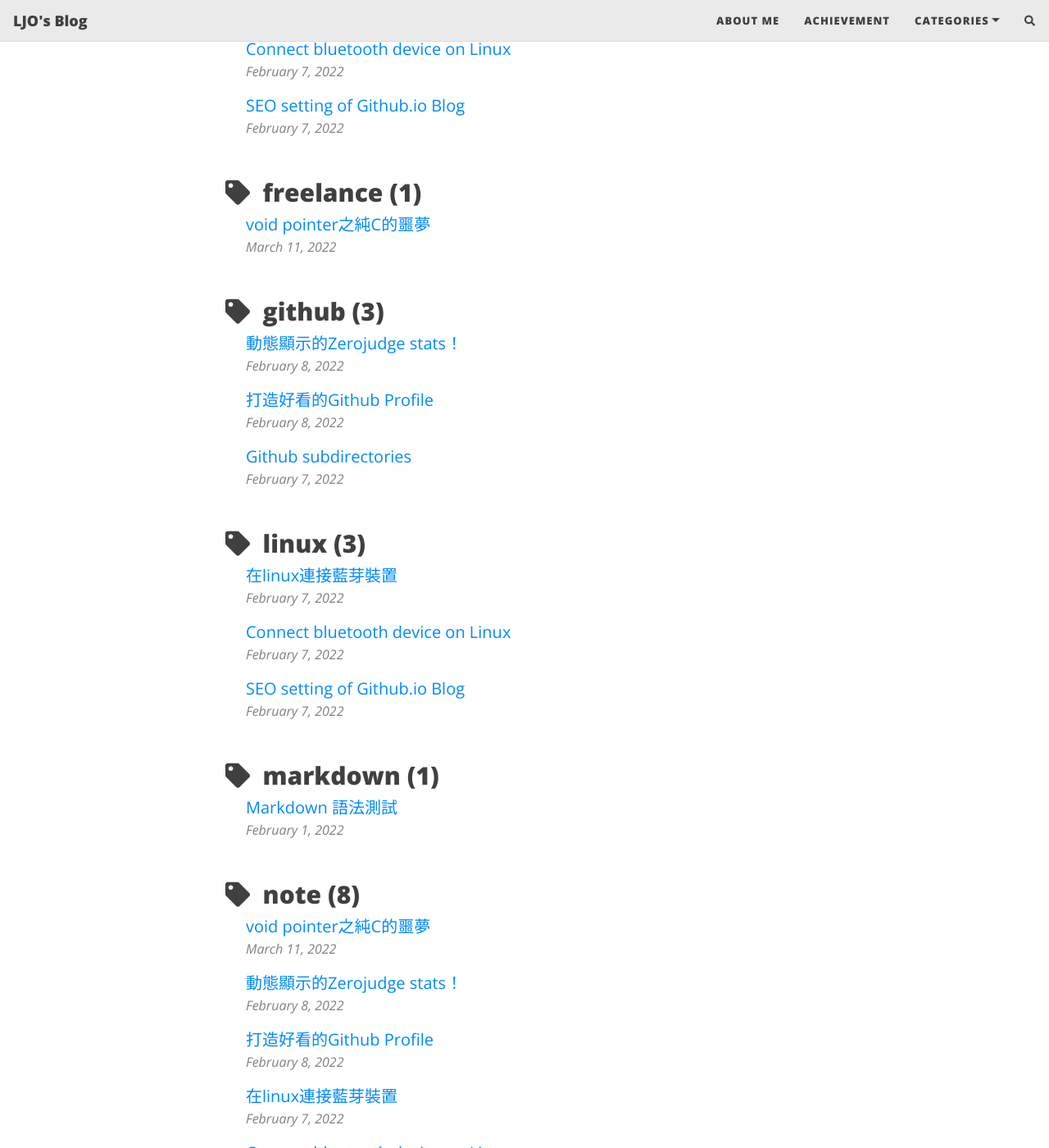
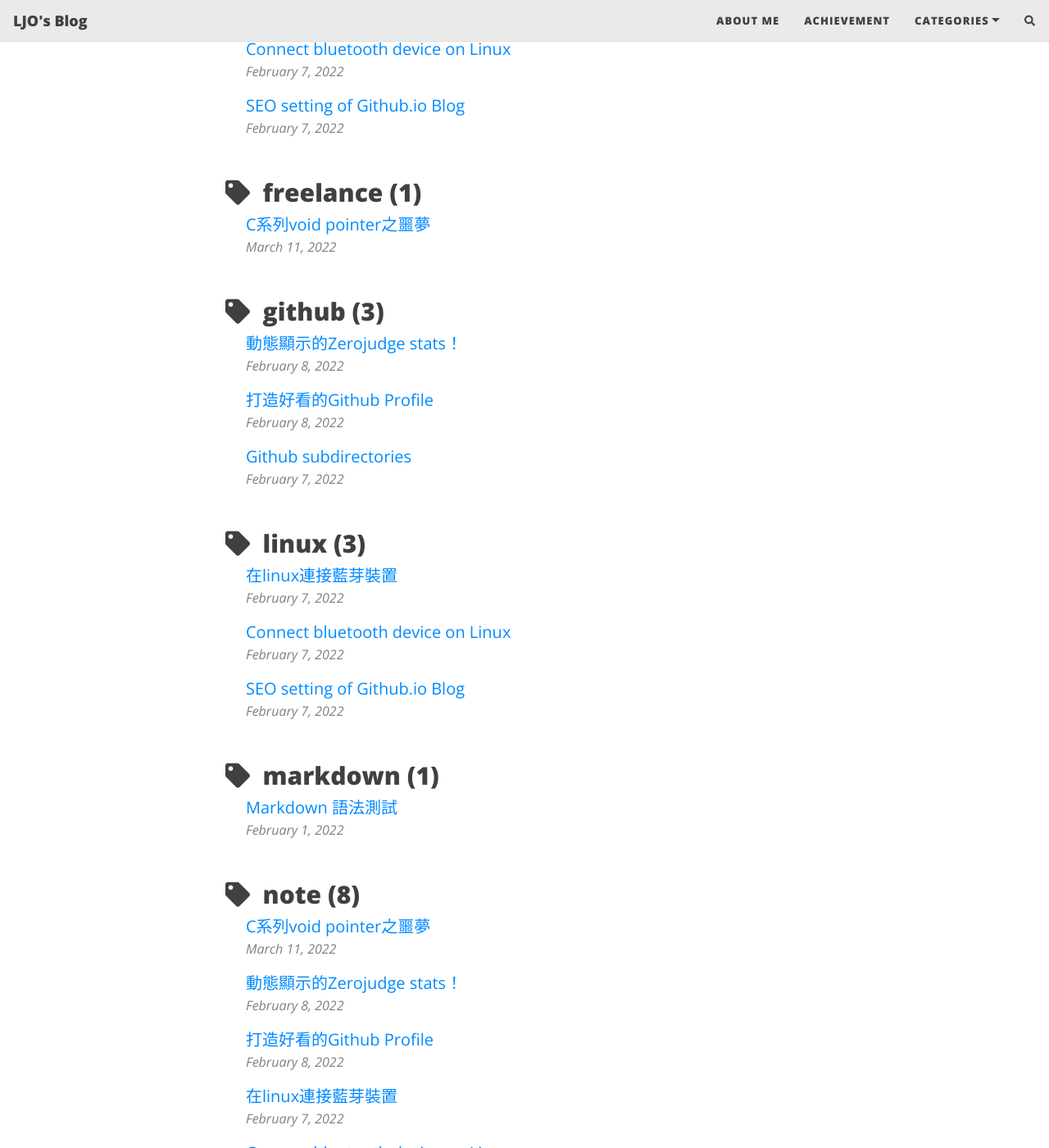
Before and after one commit to jason810496/blog, a Jekyll site: the page built from tags.html, in a window 1280 px wide and 1400 px high, scrolled down 373 px. Shown: the whole window at 82% size. Built offline with Jekyll 4.4.1, drawn with Linux system fonts in a browser that asks for light colours; nearby versions of some CDN libraries; comment, search, counter and statistics services are not loaded; a file with an impossible date is left out.

Commit message:
change title

```diff
--- a/_posts/2022-03-11-void-pointer01.md
+++ b/_posts/2022-03-11-void-pointer01.md
@@ -1,5 +1,5 @@
 ---
-title: void pointer之純C的噩夢
+title: C系列void pointer之噩夢
 subtitle: 搞了一整天的insertion sort QQ
 date:   2022-03-11 15:50:00 +0800
 
```
